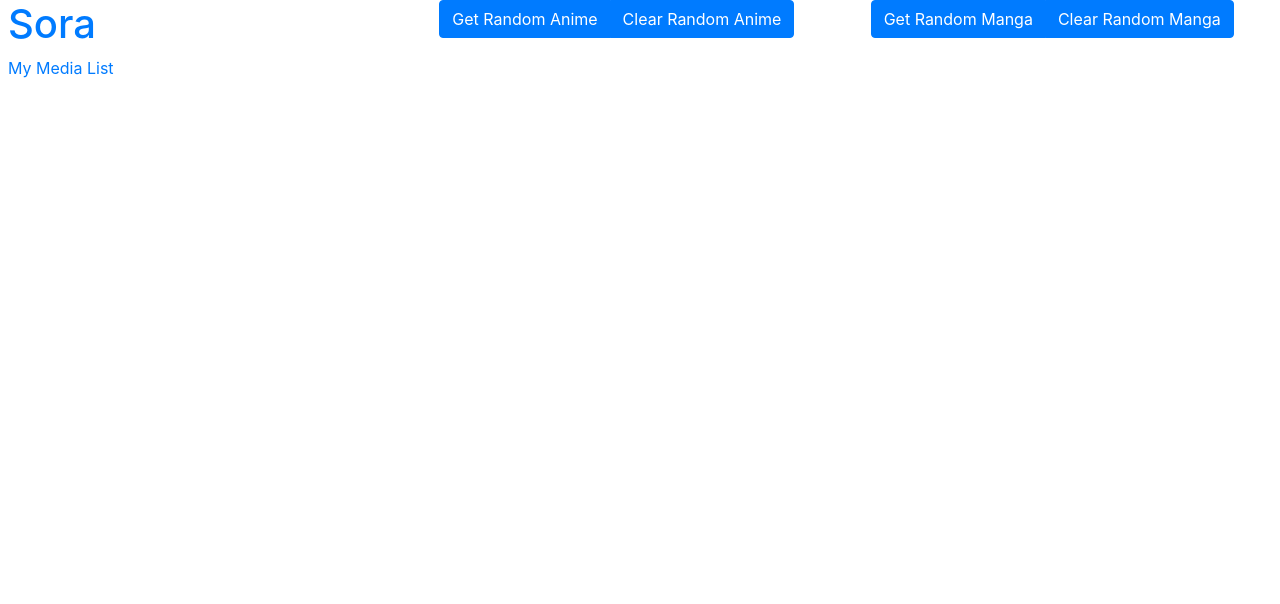
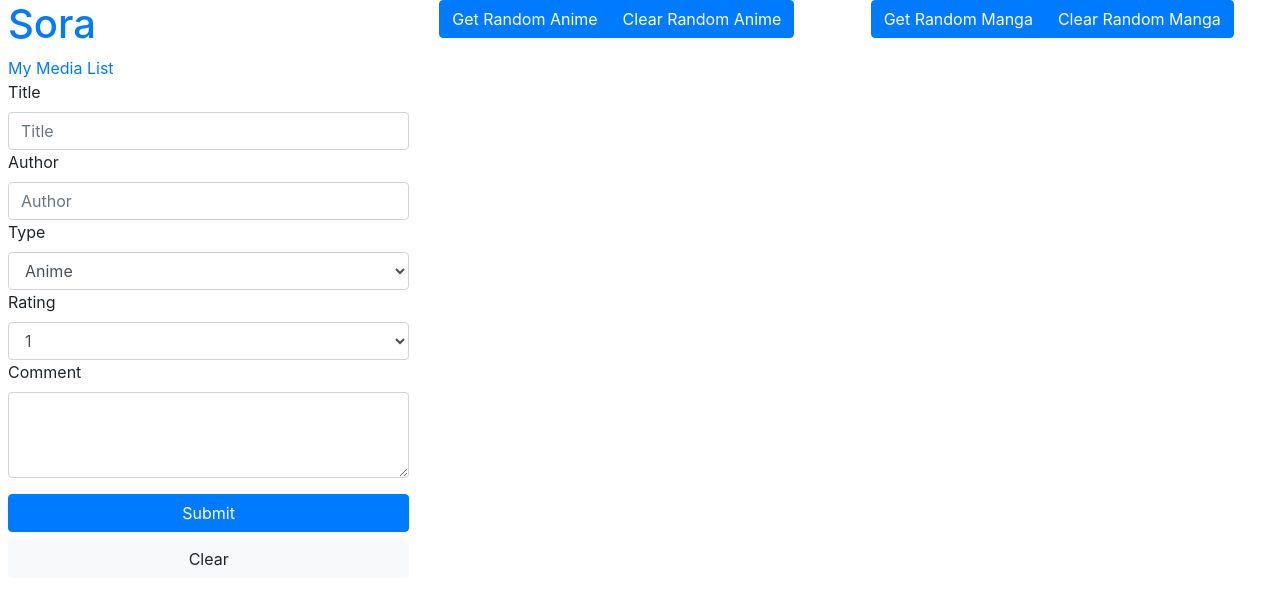
Before and after one commit to Wenxchn/Sora, a Next.js app: page / in a window 1280 px wide. Shown: the top 604 px of the page. Built offline with nearby package versions, Linux system fonts and the light colour scheme.

Commit message:
Most of frontend all done, just need to connect front and back

```diff
--- a/pages/index.js
+++ b/pages/index.js
@@ -1,7 +1,7 @@
 import React, { useState } from 'react'
 import 'bootstrap/dist/css/bootstrap.min.css'
 import Link from 'next/link'
-import { Button, Card, Form, Row, Col } from 'react-bootstrap'
+import { Button, Card, Form, Modal, Row, Col } from 'react-bootstrap'
 
 const Home = () => {
     const [topAnimes, setRandomAnimes] = useState([])
@@ -45,10 +45,44 @@ const Home = () => {
                 <Col>
                     <h1 className='text-primary'>Sora</h1>
                     <Link href='/Wen'>My Media List</Link>
-                    <Form>
-
-
-                    </Form>
+                    <div>
+                        <Form onSubmit={e => {
+                            e.preventDefault()
+                        }}>
+                            <Form.Group>
+                                <Form.Label>Title</Form.Label>
+                                <Form.Control
+                                    placeholder='Title'
+                                />
+                                <Form.Label>Author</Form.Label>
+                                <Form.Control
+                                    placeholder='Author'
+                                />
+                                <Form.Label>Type</Form.Label>
+                                <Form.Control as='select'>
+                                    <option>Anime</option>
+                                    <option>Manga</option>
+                                </Form.Control>
+                                <Form.Label>Rating</Form.Label>
+                                <Form.Control as='select'>
+                                    <option>1</option>
+                                    <option>2</option>
+                                    <option>3</option>
+                                    <option>4</option>
+                                    <option>5</option>
+                                    <option>6</option>
+                                    <option>7</option>
+                                    <option>8</option>
+                                    <option>9</option>
+                                    <option>10</option>
+                                </Form.Control>
+                                <Form.Label>Comment</Form.Label>
+                                <Form.Control as="textarea" rows={3}></Form.Control>
+                            </Form.Group>
+                            <Button block type='submit'>Submit</Button>
+                            <Button block variant='light' type='reset'>Clear</Button>
+                        </Form>
+                    </div>
                 </Col>
                 <Col>
                     <div className='btn-group'>
@@ -59,7 +93,7 @@ const Home = () => {
                         <Card key={anime.id}>
                             <Card.Body>
                                 <Card.Title>{anime.title}</Card.Title>
-                                <Card.Img src={anime.image} className='col-md-2'></Card.Img>
+                                <Card.Img src={anime.image} className='col-md-4'></Card.Img>
                                 <Card.Text>Average MAL Score: {anime.score}</Card.Text>
                                 Type: Anime
                             </Card.Body>
@@ -75,12 +109,12 @@ const Home = () => {
                             <Card key={manga.id}>
                                 <Card.Body>
                                     <Card.Title>{manga.title}</Card.Title>
-                                    <Card.Img src={manga.image} className='col-md-2'></Card.Img>
+                                    <Card.Img src={manga.image} className='col-md-4'></Card.Img>
                                     <Card.Text>Average MAL Score: {manga.score}</Card.Text>
                                     Type: Manga
                                 </Card.Body>
                             </Card>
-                        ))}
+                    ))}
                 </Col>
             </Row>
         </div>
```
Also changed, not shown: pages/login.js (added, +47 -0 lines).
